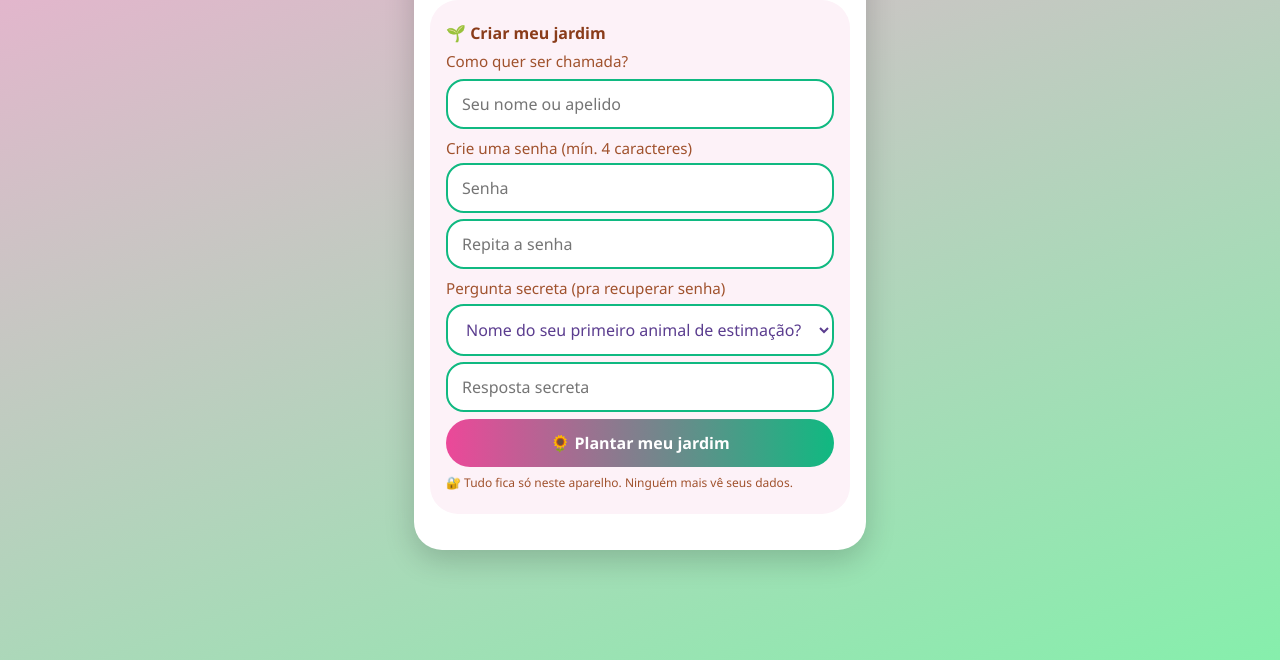
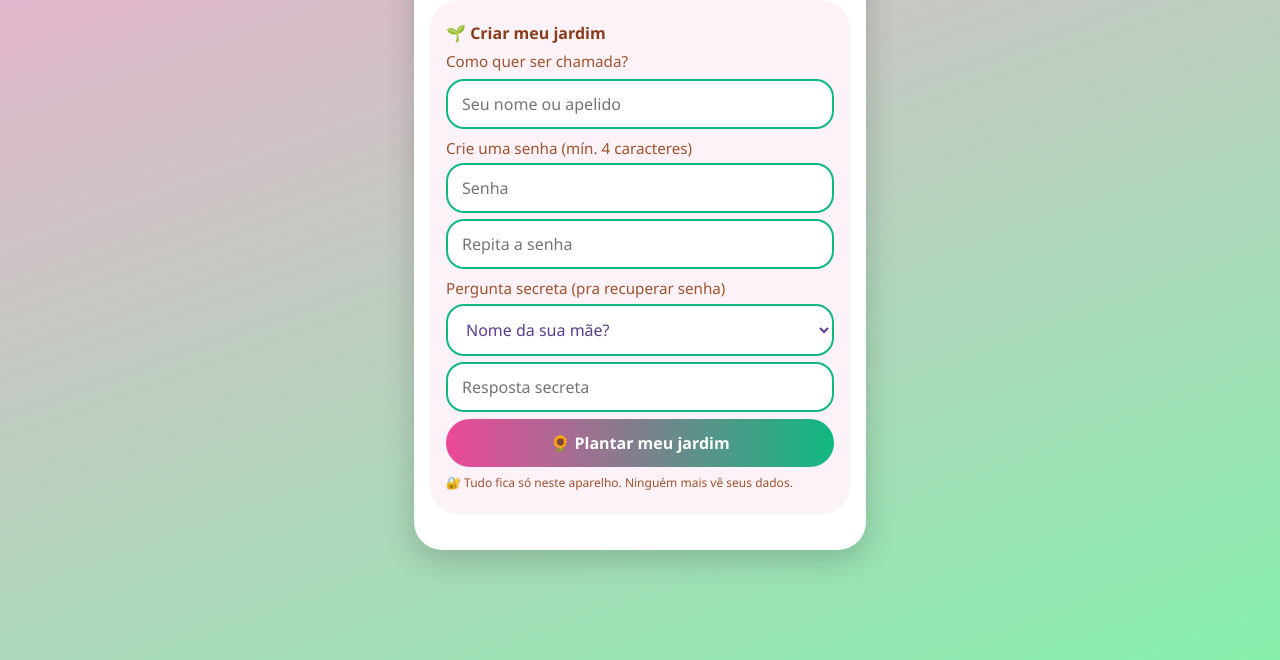
Before and after one commit to deyvidjunior/VESPER-1.0, a plain HTML site: page public/index.html in a window 1280 px wide. Shown: the part 279-939 px from the top of the page. Drawn offline with Linux system fonts and the light colour scheme.

Commit message:
Update security question options in index.html
Mudanças nas sugestões de recuperação de senha

```diff
--- a/public/index.html
+++ b/public/index.html
@@ -34,10 +34,11 @@
         <input class="txt" id="obPass2" type="password" placeholder="Repita a senha" style="margin-top:6px">
         <p class="sub" style="margin:8px 0 4px">Pergunta secreta (pra recuperar senha)</p>
         <select class="txt" id="obQ">
-          <option value="0">Nome do seu primeiro animal de estimação?</option>
+          <option value="0">Nome da sua mãe?</option>
           <option value="1">Cidade onde você nasceu?</option>
           <option value="2">Qual seu doce favorito?</option>
-          <option value="3">Nome da sua primeira professora?</option>
+          <option value="3">Nome do seu pai?</option>
+          <option value="4">Data de nascimento?</option>
         </select>
         <input class="txt" id="obA" placeholder="Resposta secreta" style="margin-top:6px">
         <button class="btn gold" id="obBtn" onclick="createJardim()">🌻 Plantar meu jardim</button>
```
